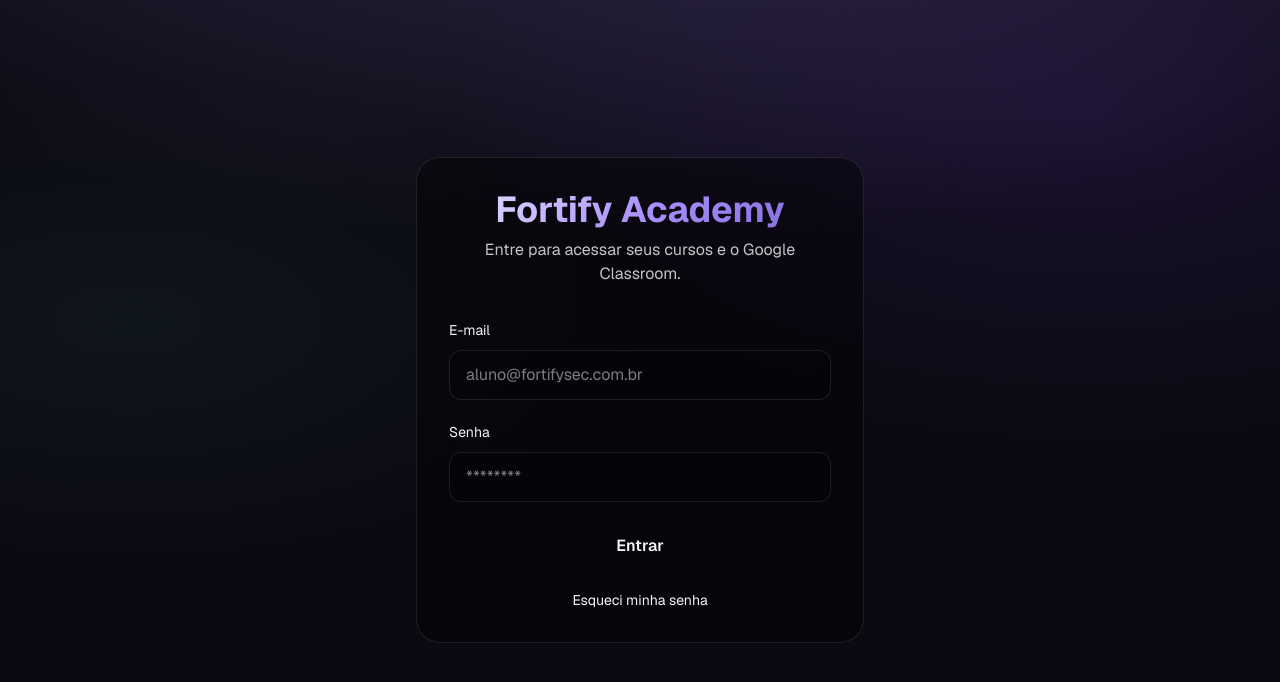
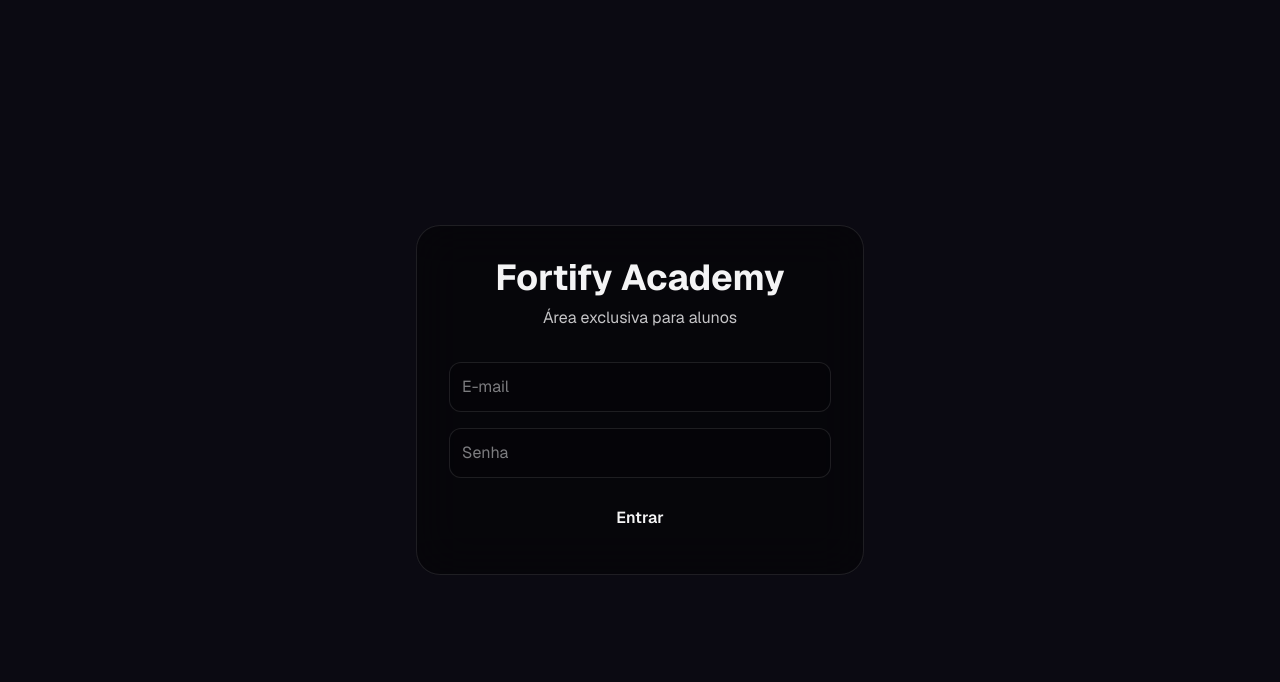
Before and after one commit to luanpatrickbo444/fortifysec, a Next.js app: page /login in a window 1280 px wide. Shown: the top 682 px of the page. Built offline with nearby package versions, Linux system fonts and the light colour scheme.

Commit message:
login melhorado

```diff
--- a/src/app/login/page.tsx
+++ b/src/app/login/page.tsx
@@ -1,45 +1,58 @@
+
+'use client'
+
+import { useState } from 'react'
+
 export default function LoginPage() {
+  const [email,setEmail] = useState('')
+  const [password,setPassword] = useState('')
+  const [error,setError] = useState('')
+
+  function handleLogin(e:any){
+    e.preventDefault()
+
+    const validEmail = 'aluno@fortifysec.com.br'
+    const validPassword = 'Fortify@2026'
+
+    if(email === validEmail && password === validPassword){
+      window.location.href='https://classroom.google.com/u/1/c/ODY5ODYxNjA3NDA2'
+      return
+    }
+
+    setError('Usuário ou senha inválidos')
+  }
+
   return (
-    <main className="min-h-screen hero-wash flex items-center justify-center px-6">
+    <main className="min-h-screen flex items-center justify-center px-6">
       <div className="w-full max-w-md rounded-3xl border border-white/10 bg-black/40 backdrop-blur-xl p-8">
-        <div className="mb-8 text-center">
-          <h1 className="text-4xl font-bold one-title">Fortify Academy</h1>
-          <p className="mt-2 opacity-80">
-            Entre para acessar seus cursos e o Google Classroom.
-          </p>
+        <div className="text-center mb-8">
+          <h1 className="text-4xl font-bold">Fortify Academy</h1>
+          <p className="mt-2 opacity-80">Área exclusiva para alunos</p>
         </div>
 
-        <form className="space-y-5">
-          <div>
-            <label className="text-sm">E-mail</label>
-            <input
-              type="email"
-              placeholder="aluno@fortifysec.com.br"
-              className="mt-2 w-full rounded-xl border border-white/10 bg-black/20 px-4 py-3"
-            />
-          </div>
+        <form onSubmit={handleLogin} className="space-y-4">
+          <input
+            className="w-full rounded-xl p-3 bg-black/20 border border-white/10"
+            placeholder="E-mail"
+            value={email}
+            onChange={(e)=>setEmail(e.target.value)}
+          />
 
-          <div>
-            <label className="text-sm">Senha</label>
-            <input
-              type="password"
-              placeholder="********"
-              className="mt-2 w-full rounded-xl border border-white/10 bg-black/20 px-4 py-3"
-            />
-          </div>
+          <input
+            type="password"
+            className="w-full rounded-xl p-3 bg-black/20 border border-white/10"
+            placeholder="Senha"
+            value={password}
+            onChange={(e)=>setPassword(e.target.value)}
+          />
 
-          <button
-            type="submit"
-            className="w-full rounded-xl py-3 font-semibold"
-          >
+          {error && <p>{error}</p>}
+
+          <button className="w-full rounded-xl p-3 font-semibold">
             Entrar
           </button>
-
-          <a href="/esqueci-senha" className="block text-center text-sm">
-            Esqueci minha senha
-          </a>
         </form>
       </div>
     </main>
-  );
+  )
 }
```
